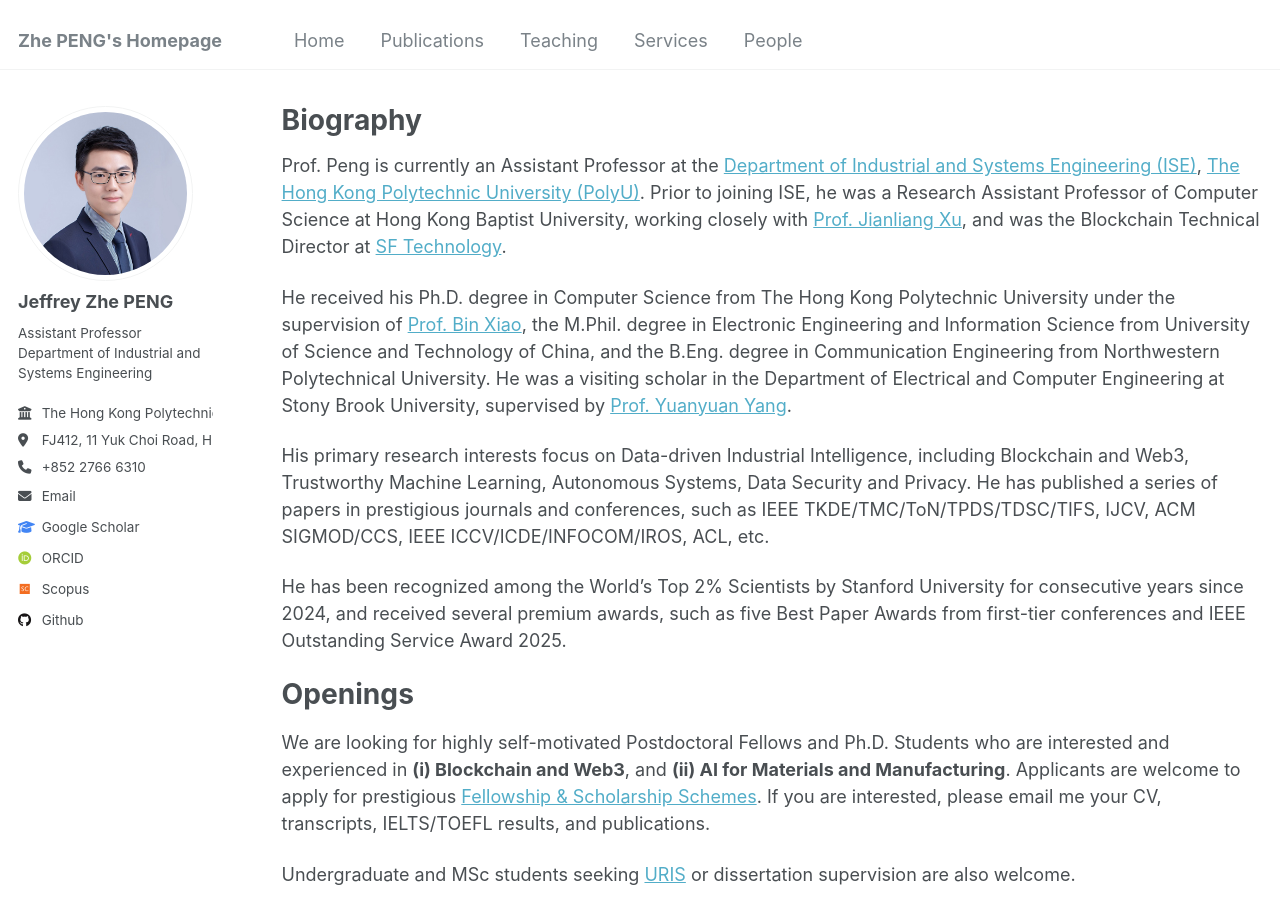
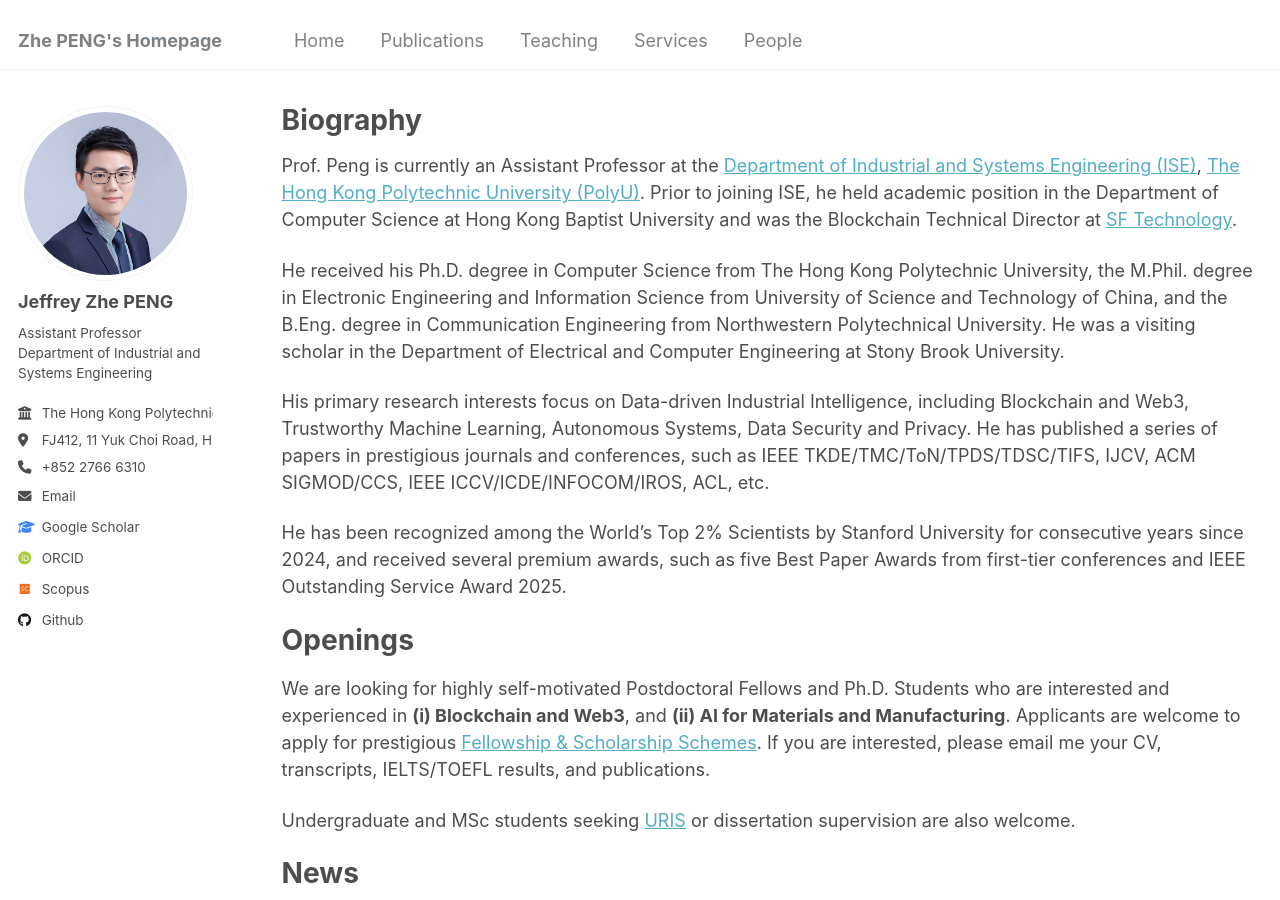
Before and after one commit to PENG-Zhe/peng-zhe.github.io, a Jekyll site: the page built from _pages/about.md, in a window 1280 px wide and 900 px high. Built offline with Jekyll 4.4.1, drawn with Linux system fonts in a browser that asks for light colours; some web fonts are replaced; part of the change alters nothing that is shown.

Commit message:
Update about.md

```diff
--- a/_pages/about.md
+++ b/_pages/about.md
@@ -9,9 +9,15 @@ redirect_from:
 ---
 <!-- -->
 
+<!--
 Prof. Peng is currently an Assistant Professor at the [Department of Industrial and Systems Engineering (ISE)](https://www.polyu.edu.hk/ise/){:target="_blank"}, [The Hong Kong Polytechnic University (PolyU)](https://www.polyu.edu.hk/){:target="_blank"}. Prior to joining ISE, he was a Research Assistant Professor of Computer Science at Hong Kong Baptist University, working closely with [Prof. Jianliang Xu](https://www.comp.hkbu.edu.hk/~xujl/){:target="_blank"}, and was the Blockchain Technical Director at [SF Technology](https://www.sf-tech.com.cn){:target="_blank"}.
 
 He received his Ph.D. degree in Computer Science from The Hong Kong Polytechnic University under the supervision of [Prof. Bin Xiao](https://www4.comp.polyu.edu.hk/~csbxiao/){:target="_blank"}, the M.Phil. degree in Electronic Engineering and Information Science from University of Science and Technology of China, and the B.Eng. degree in Communication Engineering from Northwestern Polytechnical University. He was a visiting scholar in the Department of Electrical and Computer Engineering at Stony Brook University, supervised by [Prof. Yuanyuan Yang](https://www.ece.stonybrook.edu/~yang/){:target="_blank"}.
+-->
+
+Prof. Peng is currently an Assistant Professor at the [Department of Industrial and Systems Engineering (ISE)](https://www.polyu.edu.hk/ise/){:target="_blank"}, [The Hong Kong Polytechnic University (PolyU)](https://www.polyu.edu.hk/){:target="_blank"}. Prior to joining ISE, he held academic position in the Department of Computer Science at Hong Kong Baptist University and was the Blockchain Technical Director at [SF Technology](https://www.sf-tech.com.cn){:target="_blank"}.
+
+He received his Ph.D. degree in Computer Science from The Hong Kong Polytechnic University, the M.Phil. degree in Electronic Engineering and Information Science from University of Science and Technology of China, and the B.Eng. degree in Communication Engineering from Northwestern Polytechnical University. He was a visiting scholar in the Department of Electrical and Computer Engineering at Stony Brook University.
 
 His primary research interests focus on Data-driven Industrial Intelligence, including Blockchain and Web3, Trustworthy Machine Learning, Autonomous Systems, Data Security and Privacy. He has published a series of papers in prestigious journals and conferences, such as IEEE TKDE/TMC/ToN/TPDS/TDSC/TIFS, IJCV, ACM SIGMOD/CCS, IEEE ICCV/ICDE/INFOCOM/IROS, ACL, etc.
 
```
